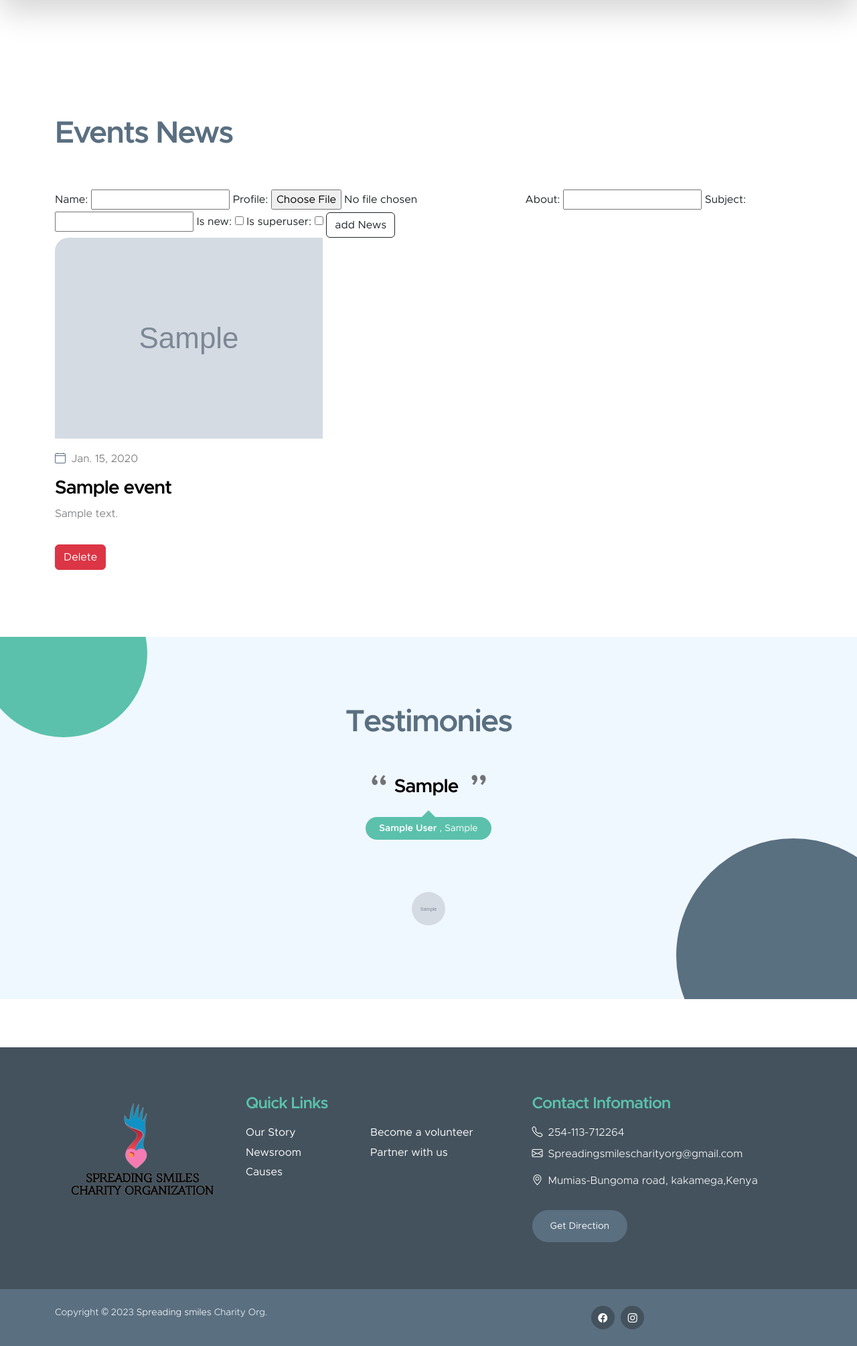
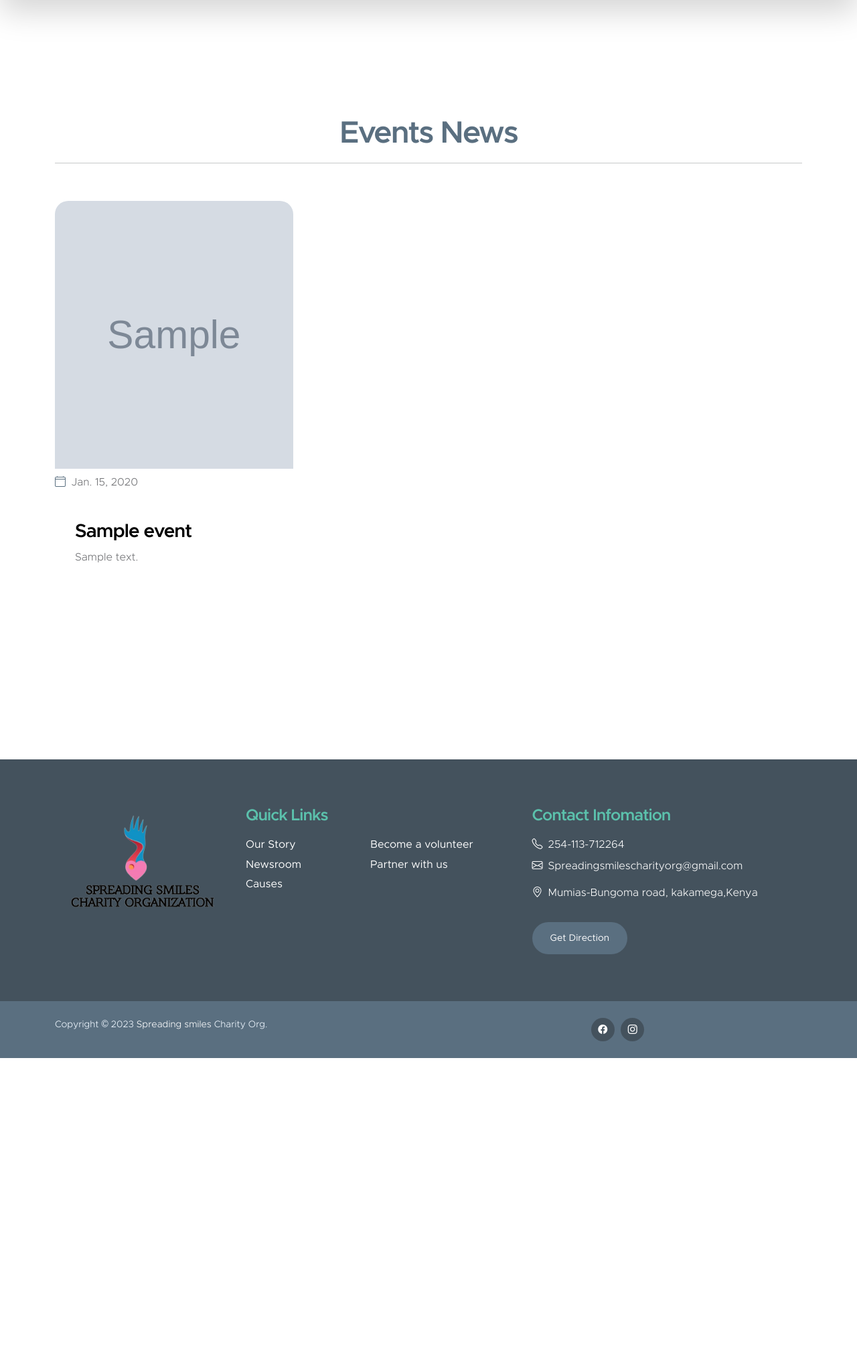
Before and after one commit to Aliwangara/Charity, a Django app: page /events in a window 1280 px wide. Shown: the part 113-2123 px from the top of the page at 67% size. After the commit the page ends 1693 px from the top, so only its background shows below. Run offline with Django 5.2, Linux system fonts and the light colour scheme; tables that the repository leaves empty hold one stand-in row (values such as "Sample post"); grey boxes marked "Sample" are stand-in pictures; some libraries are stand-ins or nearby versions.

Commit message:
Update News.html

```diff
--- a/Charity/Spreading/main_app/templates/News.html
+++ b/Charity/Spreading/main_app/templates/News.html
@@ -6,6 +6,7 @@
 <br><br><br>
 
 
+{% if user.is_superuser %}
 
 <section class="news-section section-padding" id="section_5">
     <div class="container">
@@ -31,16 +32,6 @@
                                 class="news-image img-fluid" alt="">
                         </a>
 
-                        {% comment %} <div class="news-category-block">
-                            <a href="#" class="category-block-link">
-                                Lifestyle,
-                            </a> {% endcomment %}
-{% comment %}
-                            <a href="" class="category-block-link">
-                                {{event.name}}
-                            </a>
-                        </div>
-                    </div> {% endcomment %}
 
                     <div class="news-block-info">
                         <div class="d-flex mt-2">
@@ -82,54 +73,53 @@
 
 
 
+<br><br><br>
 
 
 
 
+{% else %}
+
+<section class="section-padding" id="section_3">
+    <div class="container">
+        <div class="row gy-3">
 
 
+                    <div class="col-lg-12 col-12 text-center mb-4">
+                        <h2>Events News</h2>
+                        <hr>
+                    </div>
+
+                {% for event in events  %}
+                    <div class="col-lg-4 col-md-6 col-sm-12 mb-4 mb-lg-0">
+                        <div class="custom-block-wrap" style="flex: 1;">
+                            <img src="{{event.profile.url}}"
+                                class="custom-block-image img-fluid w-sm-100" alt="" style="height:400px; width:400px;">
 
 
-{% for happy in happy %}
+                                <div class="d-flex mt-2">
+                                    <div class="news-block-date">
+                                        <p>
+                                            <i class="bi-calendar4 custom-icon me-1"></i>
+                                            {{event.Date}}
+                                        </p>
+                                    </div>
 
 
-<section class="testimonial-section section-padding section-bg">
-    <div class="container">
-        <div class="row">
-
-            <div class="col-lg-8 col-12 mx-auto">
-                <h2 class="mb-lg-3">Testimonies</h2>
-
-                <div id="testimonial-carousel" class="carousel carousel-fade slide" data-bs-ride="carousel">
-
-                    <div class="carousel-inner">
-                        <div class="carousel-item active">
-                            <div class="carousel-caption">
-                                <h4 class="carousel-title">{{happy.information}} </h4>
-
-                                <small class="carousel-name"><span class="carousel-name-title">{{happy.name}} </span>,
-                                   {{happy.position}} </small>
-                            </div>
                                 </div>
 
-                        <ol class="carousel-indicators">
-                            <li data-bs-target="#testimonial-carousel" data-bs-slide-to="0" class="active">
-                                <img src="{{happy.image.url}}"
-                                    class="img-fluid rounded-circle avatar-image" alt="avatar">
-                            </li>
 
-                        </ol>
+                            <div class="custom-block" >
+                                <div class="custom-block-body">
+                                    <h4><a href="{% url 'information' event.id %}" class="news-block-title-link"> {{event.name}}  </a></h4>
+
+                                    <p> {{event.About}} </p>
+
 
                                 </div>
                             </div>
                         </div>
-
                     </div>
-    </div>
-</section>
-
-
-
 
 
 
@@ -140,8 +130,16 @@
 
 
 
+        </div>
+    </div>
+</section>
 
 
+
+<br><br><br>
+
+
+{% endif %}
 
 
 
```
Lines whose indentation alone changed are shown as unchanged.
